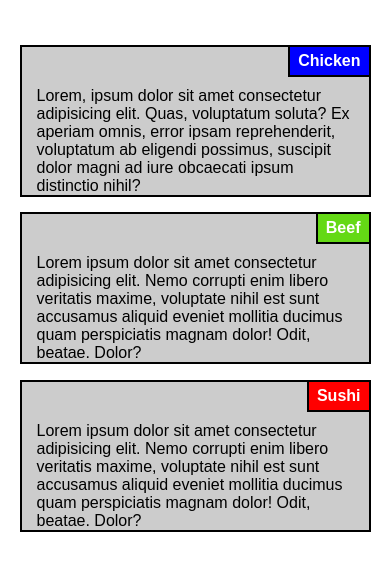
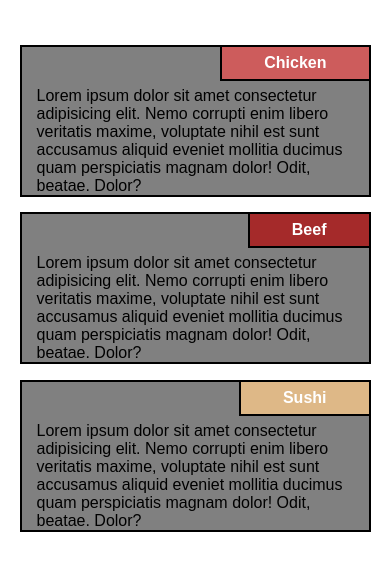
Before and after one commit to khalilahmadjahed/modul2-solution, a plain HTML site: page index.html in a window 390 px wide. Shown: the part 98-668 px from the top of the page. Drawn offline with Linux system fonts and the light colour scheme.

Commit message:
change the background-color of boxes

```diff
--- a/css/style.css
+++ b/css/style.css
@@ -2,7 +2,7 @@
     margin: 0;
     padding: 0;
     box-sizing: border-box;
-    font-family: Arial, Helvetica, sans-serif;
+    font-family:Arial, Helvetica, sans-serif
 }
 .container{
     width: 100%;
@@ -18,7 +18,7 @@
     float: left;
     width: 30%;
     border: 2px solid black;
-    background-color: #ccc;
+    background-color: gray;
     margin-right: 2%;
 }
 .box h1{
@@ -30,19 +30,19 @@
 
 }
 .s1 h1{
-    background-color: rgb(0, 0, 255);
+    background-color: indianred;
     color: white;
     border-left:2px solid black ;
     border-bottom:2px solid black ;
 }
 .s2 h1{
-    background-color: rgb(100, 217, 21);
+    background-color: brown;
     color: white;
     border-left:2px solid black ;
     border-bottom:2px solid black ;
 }
 .s3 h1{
-    background-color: rgb(255, 0, 0);
+    background-color: burlywood;
     color: white;
     border-left:2px solid black ;
     border-bottom:2px solid black ;
@@ -83,7 +83,8 @@
         margin: 2% 0;
     }
     .box h1{
-        padding: 5px 8px;
+        padding: 7px 42px;
+        text-align: center;
         font-size: 1rem;
     }
     .box p{
--- a/index.html
+++ b/index.html
@@ -12,7 +12,7 @@
         <section class="s1 box">
             <h1>Chicken</h1>
             <p>
-                Lorem, ipsum dolor sit amet consectetur adipisicing elit. Quas, voluptatum soluta? Ex aperiam omnis, error ipsam reprehenderit, voluptatum ab eligendi possimus, suscipit dolor magni ad iure obcaecati ipsum distinctio nihil?
+                Lorem ipsum dolor sit amet consectetur adipisicing elit. Nemo corrupti enim libero veritatis maxime, voluptate nihil est sunt accusamus aliquid eveniet mollitia ducimus quam perspiciatis magnam dolor! Odit, beatae. Dolor?
             </p>
         </section>
         <section class="s2 box">
```
